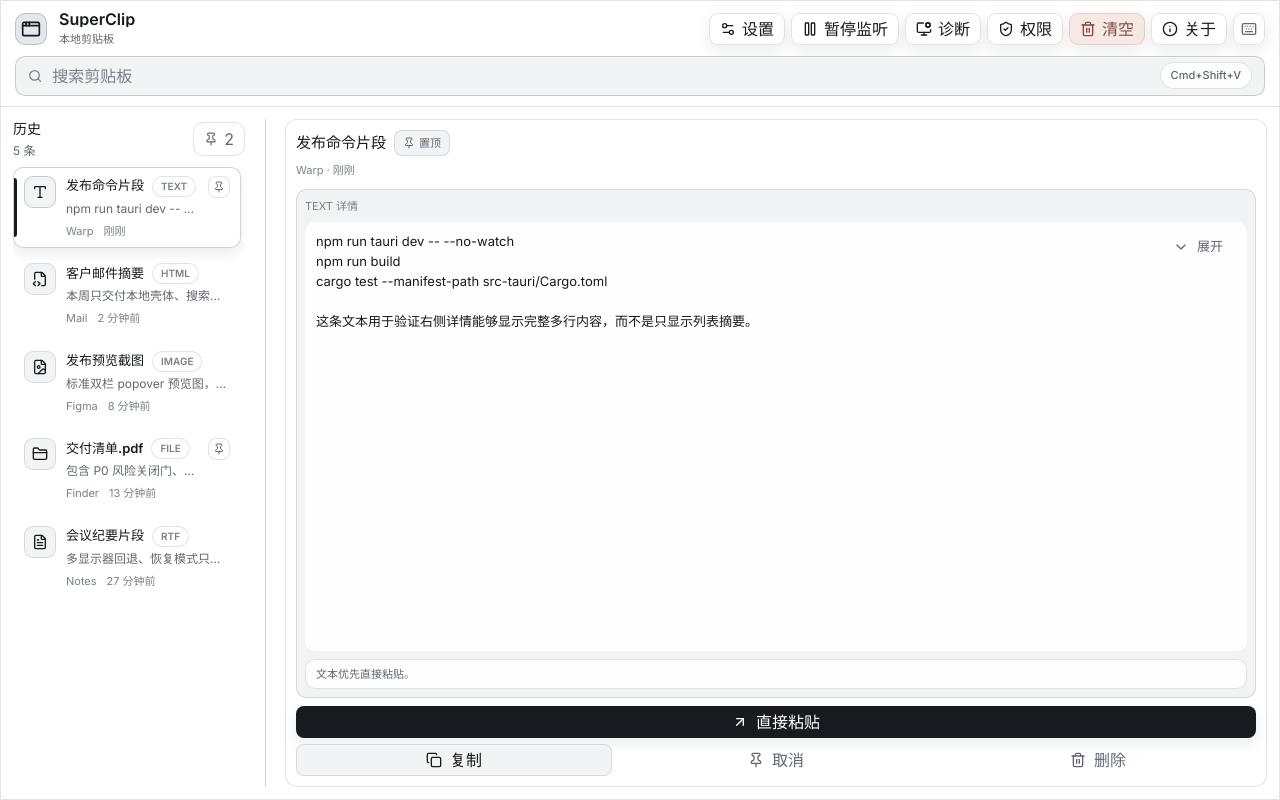
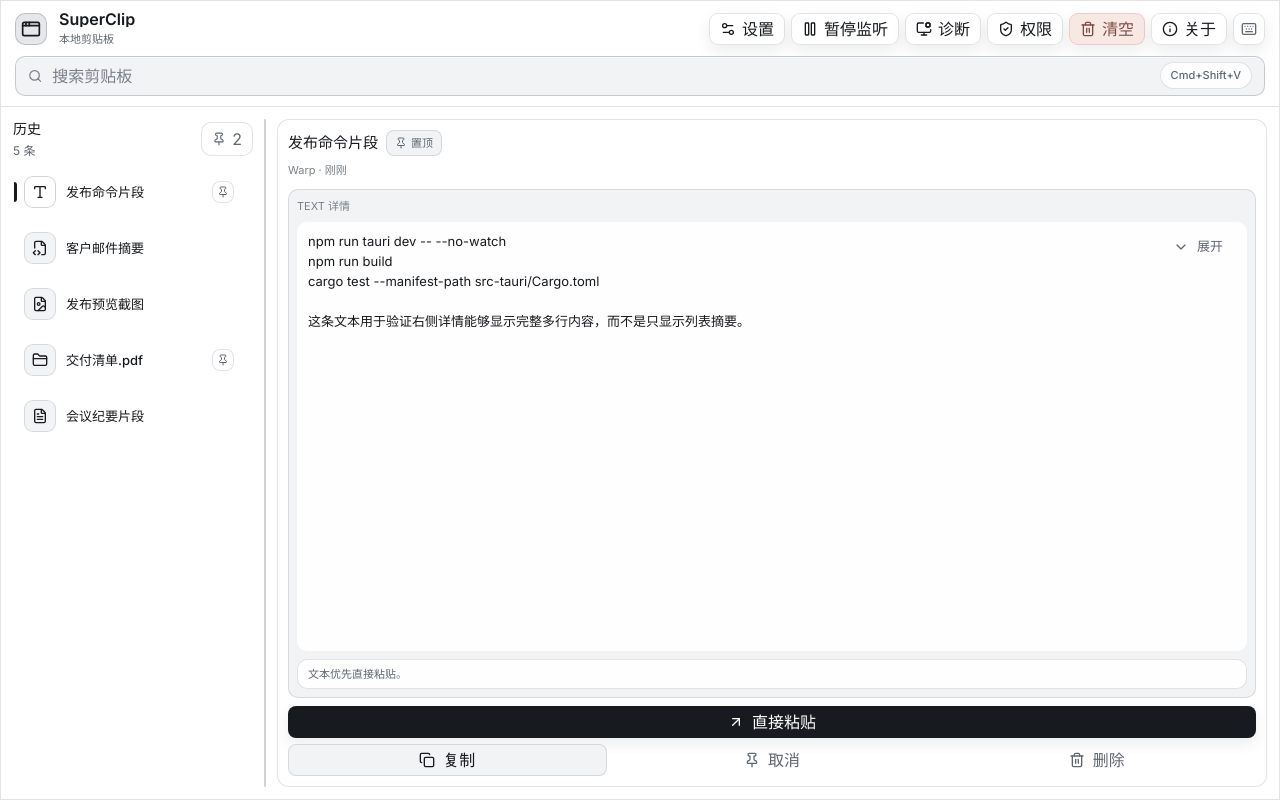
Before and after one commit to MuJianxuan/SuperClip, a React (Vite) app: page / in a window 1280 px wide. Built offline with nearby package versions, Linux system fonts and the light colour scheme.

Commit message:
第二版-完善主页

```diff
--- a/src/App.tsx
+++ b/src/App.tsx
@@ -120,6 +120,8 @@ const LAYOUT_SIDEBAR_MIN_WIDTH_PX = 220;
 const LAYOUT_SIDEBAR_MAX_WIDTH_PX = 420;
 const LAYOUT_DETAIL_MIN_WIDTH_PX = 420;
 const LAYOUT_RESIZER_WIDTH_PX = 8;
+const HISTORY_TITLE_MIN_UNITS = 12;
+const HISTORY_TITLE_MAX_UNITS = 48;
 
 function clampSidebarWidth(width: number, containerWidthPx?: number | null) {
   const availableMax = containerWidthPx
@@ -135,6 +137,14 @@ function clampSidebarWidth(width: number, containerWidthPx?: number | null) {
 
 function buildWorkspaceGridColumns(sidebarWidthPx: number) {
   return `var(--sidebar-width, ${sidebarWidthPx}px) ${LAYOUT_RESIZER_WIDTH_PX}px minmax(${LAYOUT_DETAIL_MIN_WIDTH_PX}px, 1fr)`;
+}
+
+function getHistoryTitleMaxUnits(sidebarWidthPx: number) {
+  const titleWidthPx = sidebarWidthPx - 90;
+  return Math.min(
+    HISTORY_TITLE_MAX_UNITS,
+    Math.max(HISTORY_TITLE_MIN_UNITS, Math.floor(titleWidthPx / 7)),
+  );
 }
 
 interface FeedbackToast {
@@ -377,6 +387,7 @@ function App() {
   const [isSessionHydrated, setIsSessionHydrated] = useState(false);
   const [isWideLayout, setIsWideLayout] = useState(() => typeof window !== "undefined" && window.innerWidth >= 840);
   const [layoutSidebarWidthPx, setLayoutSidebarWidthPx] = useState(LAYOUT_SIDEBAR_DEFAULT_WIDTH_PX);
+  const [liveLayoutSidebarWidthPx, setLiveLayoutSidebarWidthPx] = useState<number | null>(null);
   const [workspaceWidthPx, setWorkspaceWidthPx] = useState<number | null>(null);
   const [isResizingLayout, setIsResizingLayout] = useState(false);
   const listViewportRef = useRef<HTMLDivElement | null>(null);
@@ -840,7 +851,8 @@ function App() {
   const isMigrationBlocking = runtimeState.migrationPhase === "migration_in_progress";
   const isLargeWindow = isWideLayout;
   const isFallbackWindow = runtimeState.lastWindowMode === "fallback_window";
-  const renderedSidebarWidthPx = clampSidebarWidth(layoutSidebarWidthPx, workspaceWidthPx);
+  const renderedSidebarWidthPx = clampSidebarWidth(liveLayoutSidebarWidthPx ?? layoutSidebarWidthPx, workspaceWidthPx);
+  const historyTitleMaxUnits = getHistoryTitleMaxUnits(renderedSidebarWidthPx);
   const primaryActionLabel = isRecoveryMode
     ? "仅复制"
     : selectedItem
@@ -965,6 +977,7 @@ function App() {
     document.body.style.cursor = "col-resize";
     document.body.style.userSelect = "none";
     setIsResizingLayout(true);
+    setLiveLayoutSidebarWidthPx(startWidth);
     pendingLayoutWidthRef.current = startWidth;
 
     const syncNextWidth = (clientX: number) => {
@@ -978,6 +991,7 @@ function App() {
 
       layoutResizeFrameRef.current = window.requestAnimationFrame(() => {
         workspace.style.setProperty("--sidebar-width", `${pendingLayoutWidthRef.current}px`);
+        setLiveLayoutSidebarWidthPx(pendingLayoutWidthRef.current);
         layoutResizeFrameRef.current = null;
       });
     };
@@ -1006,6 +1020,7 @@ function App() {
       document.body.style.userSelect = previousUserSelect;
       setIsResizingLayout(false);
       setLayoutSidebarWidthPx(layoutSidebarWidthRef.current);
+      setLiveLayoutSidebarWidthPx(null);
       persistLayoutSidebarWidth(layoutSidebarWidthRef.current);
     };
 
@@ -1825,7 +1840,7 @@ function App() {
             style={workspaceGridStyle}
             data-layout-workspace
           >
-            <section className="flex min-w-0 min-h-0 flex-col px-3 py-3 pr-4">
+            <section className="flex min-w-0 min-h-0 flex-col px-3 py-3 pr-2">
               <div className="mb-2 flex items-center justify-between gap-3">
                 <div>
                   <h2 className="text-sm font-semibold text-[var(--text-primary)]">历史</h2>
@@ -1851,8 +1866,8 @@ function App() {
                 </Tooltip>
               </div>
 
-              <ScrollArea className="min-h-0 flex-1" viewportRef={listViewportRef}>
-                <div className="space-y-1.5 pb-2 pr-2">
+              <ScrollArea className="min-h-0 w-full flex-1" viewportRef={listViewportRef}>
+                <div className="w-full min-w-0 space-y-1.5 pb-2 pr-2">
                   {clipboardItems.length ? (
                     clipboardItems.map((item) => (
                       <HistoryRow
@@ -1861,6 +1876,7 @@ function App() {
                         rowId={item.id}
                         selected={item.id === selectedItem?.id}
                         onSelect={setSelectedId}
+                        titleMaxUnits={historyTitleMaxUnits}
                       />
                     ))
                   ) : isRecoveryMode ? (
@@ -1910,19 +1926,22 @@ function App() {
                 aria-valuenow={renderedSidebarWidthPx}
                 data-testid="layout-resizer"
                 onPointerDown={handleLayoutResizeStart}
+                title="拖动调整历史列表宽度"
                 className={`group flex h-full w-full cursor-col-resize items-stretch justify-center outline-none focus-visible:bg-[var(--surface-2)] ${
                   isResizingLayout ? "bg-[var(--surface-2)]" : "bg-transparent"
                 }`}
               >
                 <span
-                  className={`my-3 w-px rounded-full transition-colors ${
-                    isResizingLayout ? "bg-[var(--accent)]" : "bg-[var(--border-strong)] group-hover:bg-[var(--text-tertiary)]"
+                  className={`my-3 w-0.5 rounded-full transition-all ${
+                    isResizingLayout
+                      ? "bg-[var(--accent)]"
+                      : "bg-[var(--border-strong)] group-hover:w-1 group-hover:bg-[var(--text-tertiary)] group-focus-visible:w-1 group-focus-visible:bg-[var(--accent)]"
                   }`}
                 />
               </button>
             </div>
 
-            <section className="flex min-w-0 min-h-0 flex-col overflow-hidden bg-[var(--surface-raised)] px-3 py-3 pl-4">
+            <section className="flex min-w-0 min-h-0 flex-col overflow-hidden bg-[var(--surface-raised)] px-3 py-3 pl-2">
               <div className={detailCardClass}>
                 <div className="flex flex-wrap items-start justify-between gap-3">
                   <div className="min-w-0">
--- a/src/components/history-row.tsx
+++ b/src/components/history-row.tsx
@@ -45,6 +45,79 @@ interface HistoryRowProps {
   selected: boolean;
   onSelect: (id: string) => void;
   rowId?: string;
+  titleMaxUnits?: number;
+}
+
+function getVisualUnit(char: string) {
+  return /[\u1100-\u115f\u2e80-\ua4cf\uac00-\ud7af\uf900-\ufaff\uff00-\uffef]/u.test(char) ? 2 : 1;
+}
+
+function truncateByVisualUnits(value: string, maxUnits: number | undefined) {
+  if (!maxUnits || maxUnits <= 0) {
+    return {
+      value,
+      visibleCharCount: Array.from(value).length,
+      isTruncated: false,
+    };
+  }
+
+  const chars = Array.from(value);
+  const totalUnits = chars.reduce((sum, char) => sum + getVisualUnit(char), 0);
+
+  if (totalUnits <= maxUnits) {
+    return {
+      value,
+      visibleCharCount: chars.length,
+      isTruncated: false,
+    };
+  }
+
+  const ellipsis = "...";
+  const availableUnits = Math.max(1, maxUnits - ellipsis.length);
+  let usedUnits = 0;
+  let visibleCharCount = 0;
+
+  for (const char of chars) {
+    const nextUnits = usedUnits + getVisualUnit(char);
+
+    if (nextUnits > availableUnits) {
+      break;
+    }
+
+    usedUnits = nextUnits;
+    visibleCharCount += 1;
+  }
+
+  return {
+    value: `${chars.slice(0, visibleCharCount).join("")}${ellipsis}`,
+    visibleCharCount,
+    isTruncated: true,
+  };
+}
+
+function clampHighlightRanges(
+  ranges: HighlightRange[] | undefined,
+  field: string,
+  visibleCharCount: number,
+  isTruncated: boolean,
+) {
+  if (!isTruncated) {
+    return ranges;
+  }
+
+  return ranges
+    ?.map((range) => {
+      if (range.field !== field) {
+        return range;
+      }
+
+      return {
+        ...range,
+        start: Math.min(range.start, visibleCharCount),
+        end: Math.min(range.end, visibleCharCount),
+      };
+    })
+    .filter((range) => range.field !== field || range.start < range.end);
 }
 
 function renderHighlightedText(value: string, ranges: HighlightRange[] | undefined, field: string) {
@@ -69,56 +142,58 @@ function renderHighlightedText(value: string, ranges: HighlightRange[] | undefin
   );
 }
 
-export function HistoryRow({ item, selected, onSelect, rowId }: HistoryRowProps) {
+export function HistoryRow({ item, selected, onSelect, rowId, titleMaxUnits }: HistoryRowProps) {
   const Icon = iconMap[item.kind];
   const titleField = item.kind === "file" ? "file_name" : "title";
+  const displayTitle = truncateByVisualUnits(item.title, titleMaxUnits);
+  const displayHighlightRanges = clampHighlightRanges(
+    item.highlightRanges,
+    titleField,
+    displayTitle.visibleCharCount,
+    displayTitle.isTruncated,
+  );
 
   return (
     <button
       type="button"
       onClick={() => onSelect(item.id)}
       data-clipboard-row-id={rowId}
+      aria-label={`${labelMap[item.kind]} ${item.title}${item.isPinned ? " 置顶" : ""}`}
+      title={item.title}
       className={cn(
-        "group relative flex w-full items-start gap-2.5 rounded-[10px] border px-2.5 py-2 text-left transition-all",
+        "group relative flex min-w-0 w-full items-center gap-2.5 rounded-[10px] border border-transparent bg-transparent px-2.5 py-2 text-left transition-all focus-visible:outline-none focus-visible:ring-2 focus-visible:ring-[var(--border-strong)] focus-visible:ring-offset-0",
         selected
-          ? "border-[var(--border-strong)] bg-[var(--surface)] shadow-[var(--shadow-soft)] before:absolute before:bottom-2.5 before:left-0 before:top-2.5 before:w-[3px] before:rounded-r-full before:bg-[var(--accent)]"
-          : "border-transparent bg-transparent hover:border-[var(--border)] hover:bg-[var(--surface-2)]",
+          ? "before:absolute before:left-0 before:top-1/2 before:h-5 before:w-[3px] before:-translate-y-1/2 before:rounded-r-full before:bg-[var(--accent)]"
+          : "hover:border-[var(--border)] hover:bg-[var(--surface-2)]",
       )}
     >
       <div
         className={cn(
           "flex h-8 w-8 shrink-0 items-center justify-center rounded-[9px] border bg-[var(--surface-2)] text-[var(--accent)]",
-          selected ? "border-[var(--border-strong)]" : "border-[var(--border)]",
+          selected ? "border-[var(--border-strong)] bg-[var(--surface)]" : "border-[var(--border)]",
         )}
       >
         <Icon className="h-4 w-4" />
       </div>
 
       <div className="min-w-0 flex-1">
-        <div className="flex items-start justify-between gap-3">
-          <div className="min-w-0">
-            <div className="flex items-center gap-2">
-              <p className="truncate text-[13px] font-semibold text-[var(--text-primary)]">
-                {renderHighlightedText(item.title, item.highlightRanges, titleField)}
-              </p>
-              <span className="rounded-full border border-[var(--border)] bg-[var(--surface)] px-2 py-0.5 text-[10px] font-semibold uppercase text-[var(--text-tertiary)]">
-                {labelMap[item.kind]}
-              </span>
-            </div>
-            <p className="mt-0.5 line-clamp-1 text-[12px] leading-5 text-[var(--text-secondary)]">
-              {renderHighlightedText(item.preview, item.highlightRanges, "preview_text")}
-            </p>
-          </div>
+        <div className="flex min-w-0 items-center justify-between gap-2">
+          <p
+            className={cn(
+              "min-w-0 flex-1 truncate text-[13px] leading-5 text-[var(--text-primary)]",
+              selected ? "font-semibold" : "font-medium",
+            )}
+          >
+            {renderHighlightedText(displayTitle.value, displayHighlightRanges, titleField)}
+          </p>
           {item.isPinned ? (
-            <div className="rounded-[8px] border border-[var(--border)] bg-[var(--surface)] p-1 text-[var(--text-secondary)]">
+            <div
+              className="shrink-0 rounded-[8px] border border-[var(--border)] bg-[var(--surface)] p-1 text-[var(--text-secondary)]"
+              aria-hidden="true"
+            >
               <Pin className="h-3 w-3" />
             </div>
           ) : null}
-        </div>
-
-        <div className="mt-1 flex flex-wrap items-center gap-x-2.5 gap-y-1 text-[11px] text-[var(--text-tertiary)]">
-          <span>{item.sourceApp}</span>
-          <span>{item.timeLabel}</span>
         </div>
       </div>
     </button>
```
Also changed, not shown: .docs/2026-05-05-home-history-list-resizer-design.md (added), 1 other file (tests, documents, lock files or other folders).
